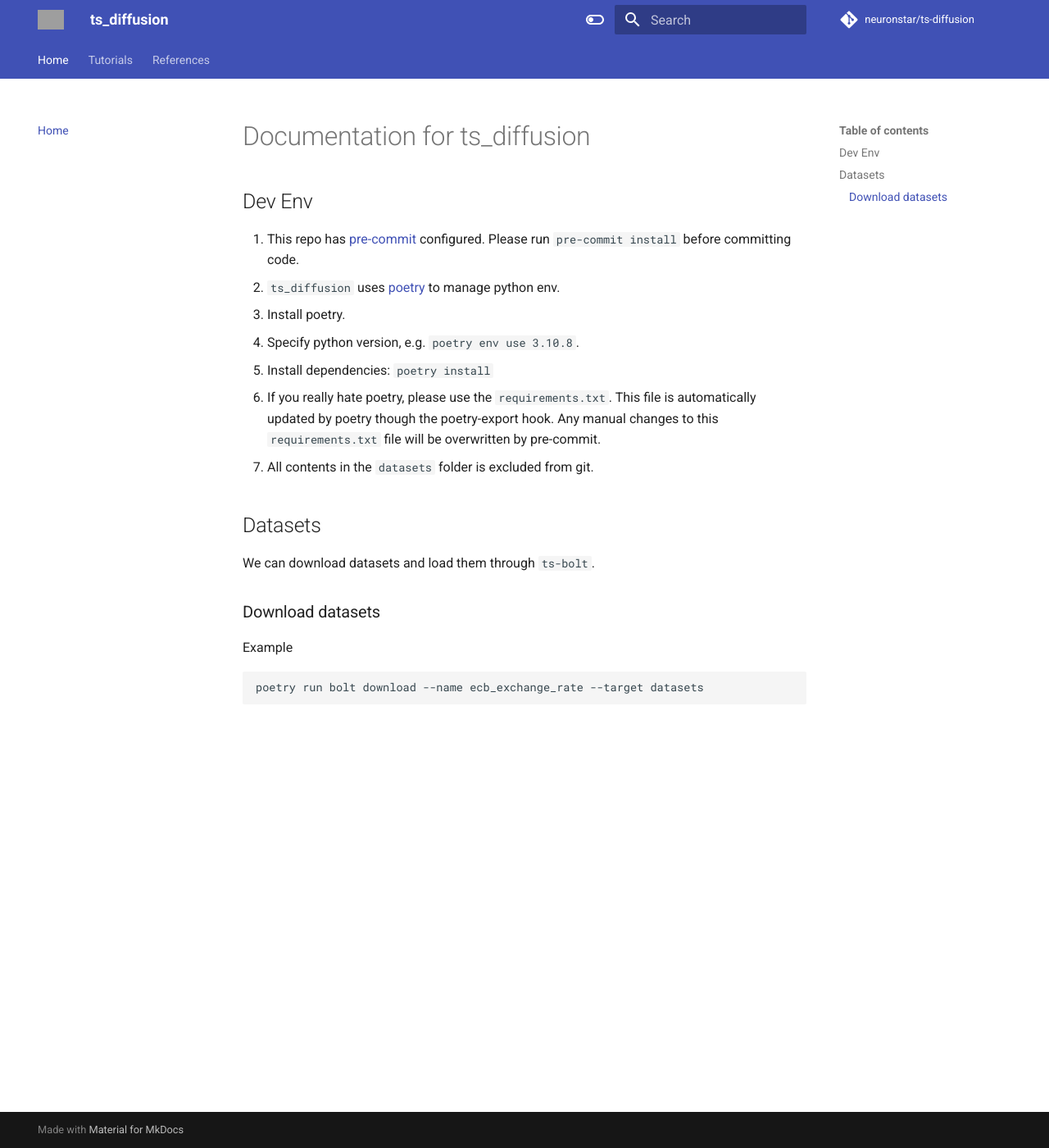
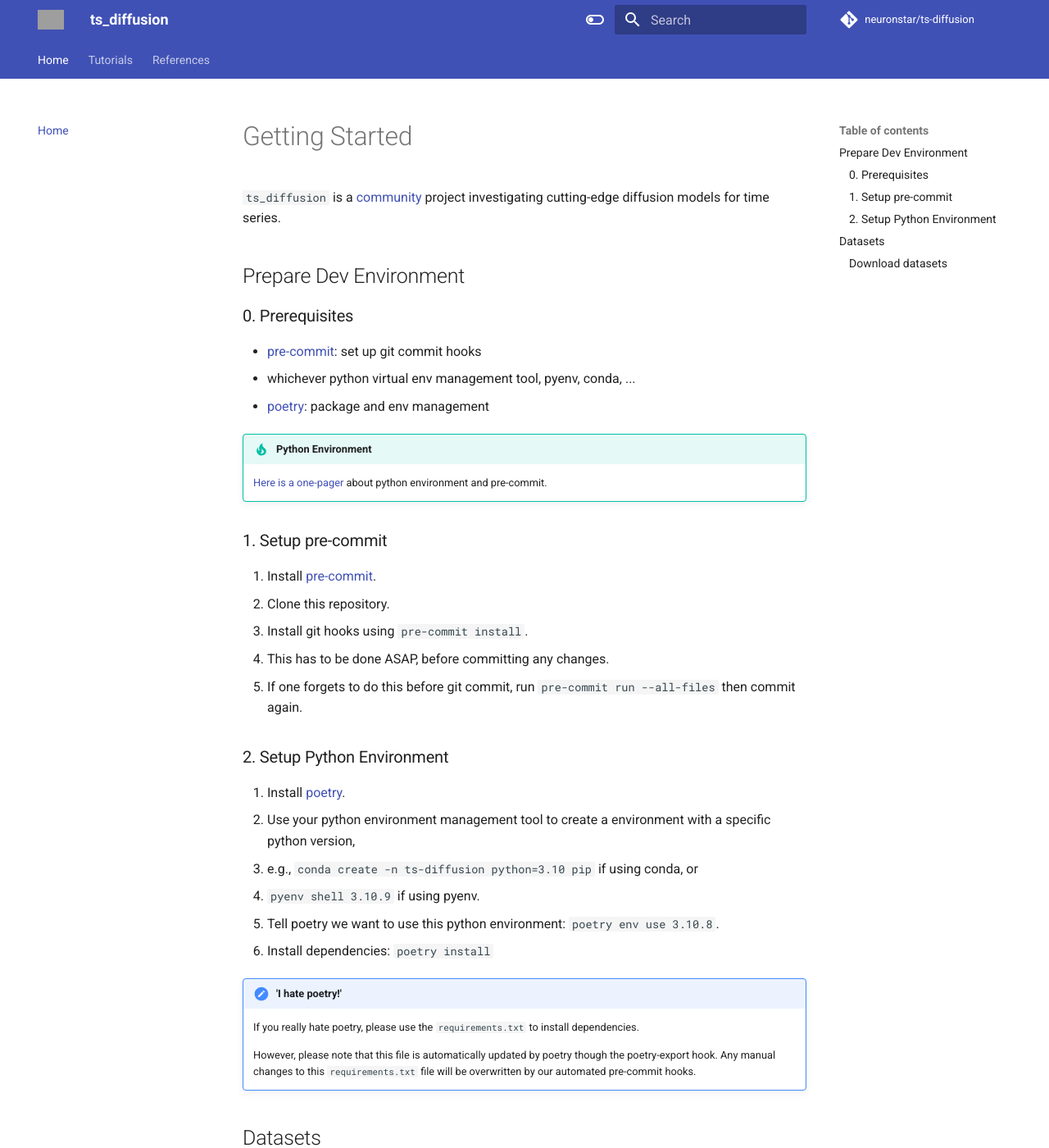
Before and after one commit to neuronstar/ts-diffusion, an MkDocs documentation site: the page built from docs/index.md, in a window 1280 px wide and 1400 px high. Shown: the whole window at 82% size. Built offline with MkDocs 1.6.1 and Material for MkDocs 9.7.7, drawn with Linux system fonts in a browser that asks for light colours; comment, search, counter and statistics services are not loaded; some of the changed text lies outside the part shown; grey boxes are pictures that could not be loaded.

Commit message:
add tutorials

````diff
--- a/docs/index.md
+++ b/docs/index.md
@@ -1,24 +1,70 @@
-# Documentation for ts_diffusion
+# Getting Started
 
-## Dev Env
+`ts_diffusion` is a [community](https://github.com/neuronstar/ts-diffusion/graphs/contributors) project investigating cutting-edge diffusion models for time series.
 
-1. This repo has [pre-commit](https://pre-commit.com/) configured. Please run `pre-commit install` before committing code.
-2. `ts_diffusion` uses [poetry](https://python-poetry.org/) to manage python env.
-   1. Install poetry.
-   2. Specify python version, e.g. `poetry env use 3.10.8`.
-   3. Install dependencies: `poetry install`
-3. If you really hate poetry, please use the `requirements.txt`. This file is automatically updated by poetry though the poetry-export hook. Any manual changes to this `requirements.txt` file will be overwritten by pre-commit.
-4. All contents in the `datasets` folder is excluded from git.
+## Prepare Dev Environment
+
+### 0. Prerequisites
+
+- [pre-commit](https://pre-commit.com/): set up git commit hooks
+- whichever python virtual env management tool, pyenv, conda, ...
+- [poetry](https://python-poetry.org/): package and env management
+
+!!! tip "Python Environment"
+
+    [Here is a one-pager](https://dl.leima.is/engineering/python/) about python environment and pre-commit.
+
+
+### 1. Setup pre-commit
+
+0. Install [pre-commit](https://pre-commit.com/).
+1. Clone this repository.
+2. Install git hooks using `pre-commit install`.
+   1. This has to be done ASAP, before committing any changes.
+   2. If one forgets to do this before git commit, run `pre-commit run --all-files` then commit again.
+
+
+### 2. Setup Python Environment
+
+0. Install [poetry](https://python-poetry.org/).
+1. Use your python environment management tool to create a environment with a specific python version,
+   1. e.g., `conda create -n ts-diffusion python=3.10 pip` if using conda, or
+   2. `pyenv shell 3.10.9` if using pyenv.
+2. Tell poetry we want to use this python environment: `poetry env use 3.10.8`.
+3. Install dependencies: `poetry install`
+
+!!! note "'I hate poetry!'"
+
+    If you really hate poetry, please use the `requirements.txt` to install dependencies.
+
+    However, please note that this file is automatically updated by poetry though the poetry-export hook.
+    Any manual changes to this `requirements.txt` file will be overwritten by our automated pre-commit hooks.
 
 
 ## Datasets
 
 We can download datasets and load them through `ts-bolt`.
 
+1. All contents in the `datasets` folder is excluded from git.
+
 ### Download datasets
 
-Example
+This repository ships a datasest downloading tool called "bolt".
 
 ```sh
 poetry run bolt download --name ecb_exchange_rate --target datasets
 ```
+
+??? note "List and Inspect Datasets"
+
+    List datasets:
+
+    ```sh
+    poetry run bolt list
+    ```
+
+    Inspect the details of a dataset:
+
+    ```sh
+    poetry run bolt list --name=ecb_exchange_rate
+    ```
````
